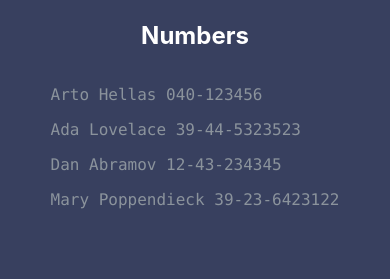
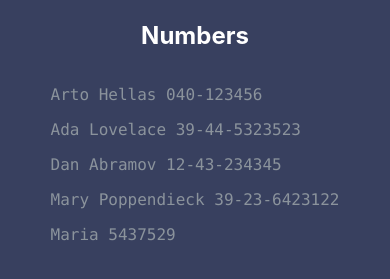
Before and after one commit to MariaVillascusa/bootcamp-fullstack, a React (Create React App) app in the folder part2/phonebook/: page / in a window 390 px wide. Shown: the part 249-528 px from the top of the page. Built offline with nearby package versions, Linux system fonts and the light colour scheme; data requests are answered from the project's data file.

Commit message:
2.15 phonebook step7

```diff
--- a/part2/phonebook/db.json
+++ b/part2/phonebook/db.json
@@ -1,5 +1,5 @@
 {
-    "persons":[
+  "persons": [
     {
       "name": "Arto Hellas",
       "number": "040-123456",
@@ -19,6 +19,11 @@
       "name": "Mary Poppendieck",
       "number": "39-23-6423122",
       "id": 4
+    },
+    {
+      "name": "Maria",
+      "number": "5437529",
+      "id": 5
     }
   ]
 }
--- a/part2/phonebook/src/components/App.js
+++ b/part2/phonebook/src/components/App.js
@@ -10,11 +10,11 @@ const App = () => {
   const [newNumber, setNewNumber] = useState('')
   const [findValue, setFind] = useState('')
 
-useEffect(()=>{
-  axios
-  .get('http://localhost:3001/persons')
-  .then(response => setPersons(response.data))
-},[])
+  useEffect(() => {
+    axios
+      .get('http://localhost:3001/persons')
+      .then(response => setPersons(response.data))
+  }, [])
 
   const addPerson = (e) => {
     e.preventDefault()
@@ -26,8 +26,13 @@ useEffect(()=>{
       name: newName,
       number: newNumber
     }
-    setPersons(persons.concat(personObj))
-    setNewName("")
+    axios
+      .post('http://localhost:3001/persons', personObj)
+      .then(response => {
+        setPersons(persons.concat(response.data))
+        setNewName('')
+        setNewNumber('')
+      })
   }
   const isRepeat = (persons.findIndex(person => person.name === newName)) !== -1
 
@@ -47,7 +52,7 @@ useEffect(()=>{
   return (
     <div className="container">
       <h2>Phonebook</h2>
-      <Filter findValue={findValue} findPerson={findPerson}/>
+      <Filter findValue={findValue} findPerson={findPerson} />
       <h2>Add a new</h2>
       <Form onSubmit={addPerson} newName={newName} newNumber={newNumber} handleNameChange={handleNameChange} handleNumberChange={handleNumberChange} />
       <h2>Numbers</h2>
--- a/part2/phonebook/src/components/Persons.js
+++ b/part2/phonebook/src/components/Persons.js
@@ -1,10 +1,12 @@
 
 const Person = ({ name, number }) => <p>{name} {number}</p>
 
-const Persons = ({persons}) => {
-return (<div className="numbers">
-{persons.map(person => <Person key={person.name} name={person.name} number={person.number} />)}
-</div>
-)}
+const Persons = ({ persons }) => {
+    return (
+        <div className="numbers">
+            {persons.map(person => <Person key={person.id} name={person.name} number={person.number} />)}
+        </div>
+    )
+}
 
 export default Persons
```
Lines whose indentation alone changed are shown as unchanged.
